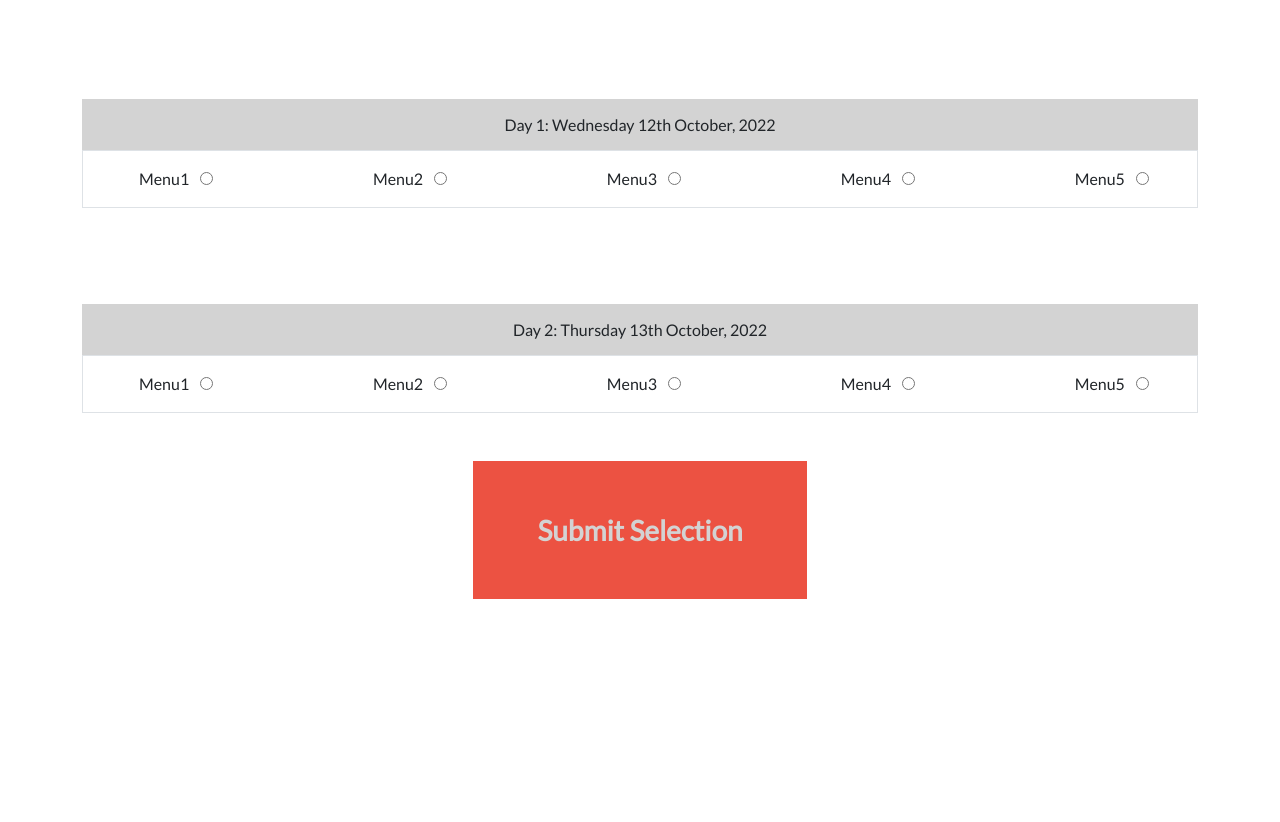
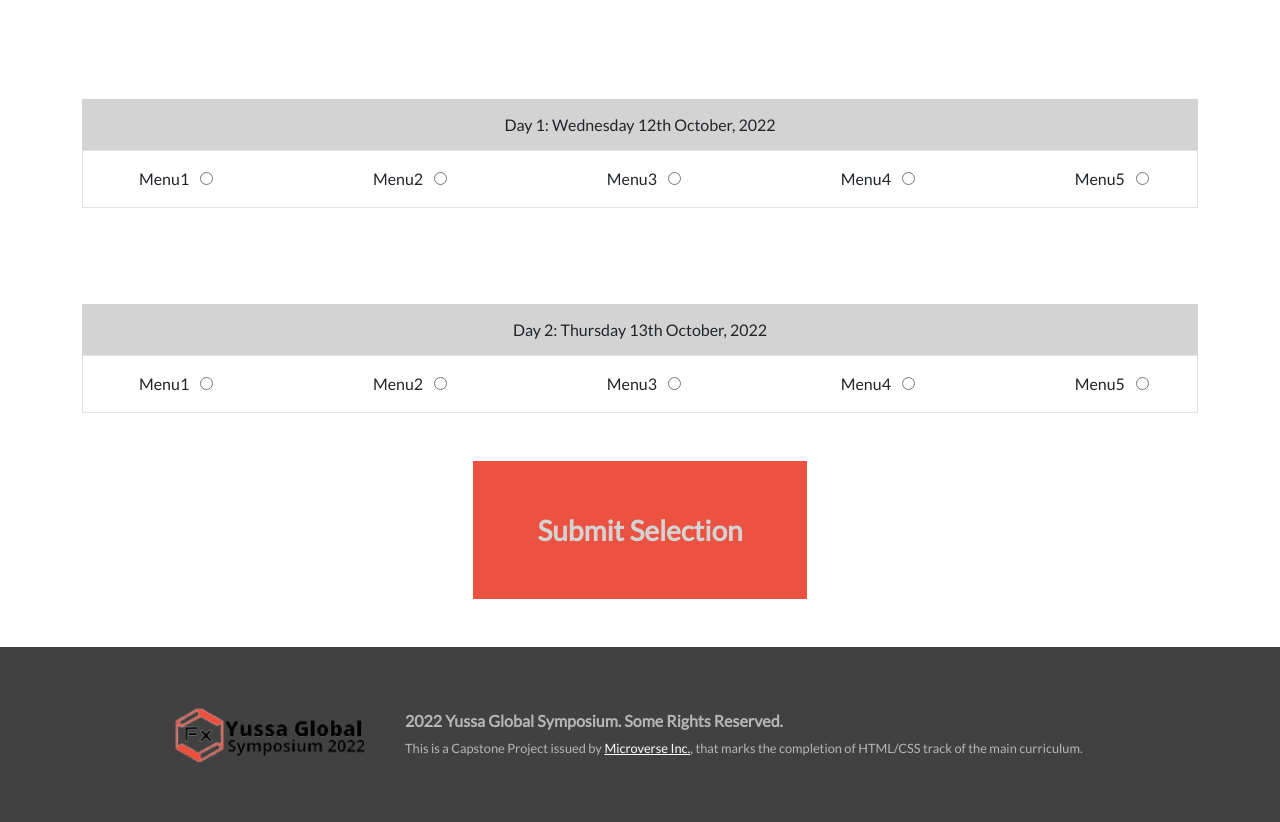
Before and after one commit to YussaMoney/Forex-Trading-Symposium, a website: page tickets.html in a window 1280 px wide. Shown: the part 1025-1847 px from the top of the page. Before the commit the page ends 1672 px from the top, so only its background shows below. Drawn offline with nearby package versions, Linux system fonts and the light colour scheme.

Commit message:
Added: Contents to Footer of Tickets Page

```diff
--- a/css/about.css
+++ b/css/about.css
@@ -85,3 +85,7 @@
     color: #b6b6b6;
     font-size: 0.8rem;
 }
+
+.company-text a:hover {
+  color: #0056B3 !important;
+}
--- a/css/tickets.css
+++ b/css/tickets.css
@@ -89,3 +89,20 @@
 .submit-button:focus{
   border: 3px solid #d3d3d3 !important;
 }
+
+.footer {
+  background-color: #414141;
+}
+
+.company-headings {
+  color: #b6b6b6;
+}
+
+.company-text {
+  color: #b6b6b6;
+  font-size: 0.8rem;
+}
+
+.company-text a:hover {
+  color: #0056B3 !important;
+}
--- a/tickets.html
+++ b/tickets.html
@@ -267,6 +267,32 @@
           <button type="button" class="btn mb-5 rounded-0 submit-button fw-bolder border-0 fs-3">Submit Selection</button>
         </div>
       </section>
+
+      <footer class="footer">
+        <div class="container p-5">
+          <div class="row px-1 mx-4">
+            <div class="col-3 my-auto">
+              <img
+                src="./img/Yussa-logo-no-bg.png"
+                alt="Company Logo"
+                class="img-fluid px-3"
+              />
+            </div>
+            <div class="col-9 pt-3 com">
+              <h6 class="company-headings fw-bold">
+                2022 Yussa Global Symposium. Some Rights Reserved.
+              </h6>
+              <p class="company-text">
+                This is a Capstone Project issued by
+                <a class="text-white" href="https://www.microverse.org/"
+                  >Microverse Inc.</a
+                >, that marks the completion of HTML/CSS track of the main
+                curriculum.
+              </p>
+            </div>
+          </div>
+        </div>
+      </footer>
     </main>
 
 
```
